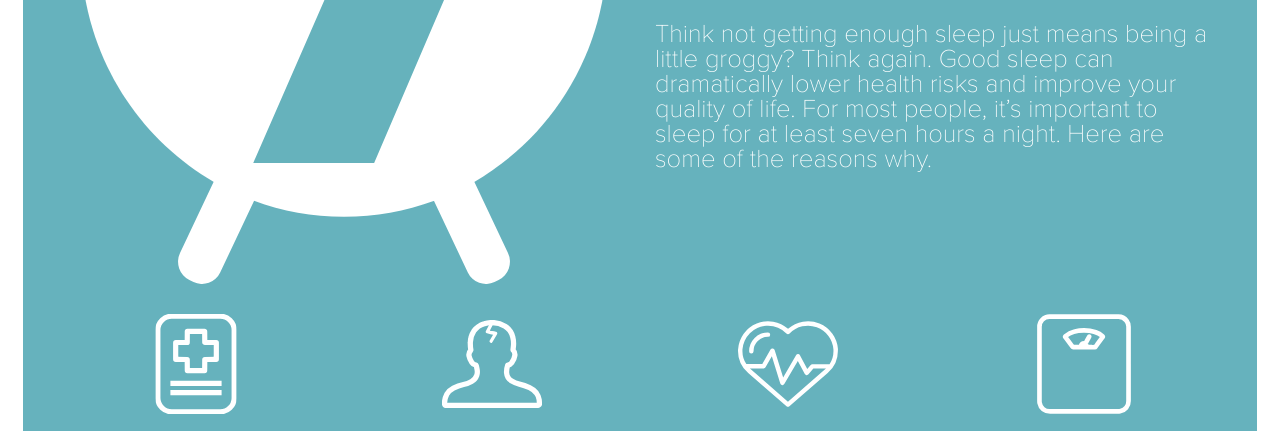
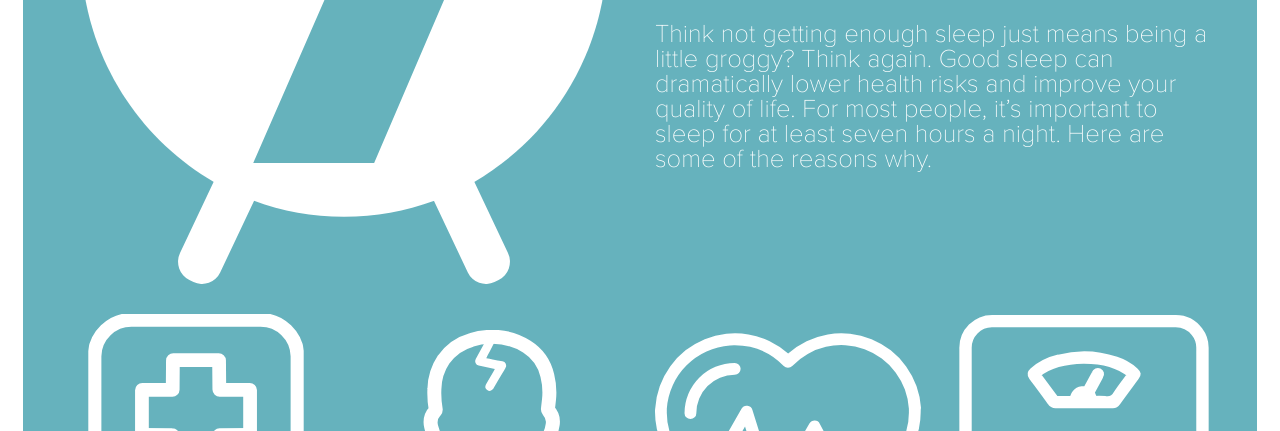
Before and after one commit to logan-baker/blog-templates, a plain HTML site: page template-1/template-1.html in a window 1280 px wide. Shown: the part 478-909 px from the top of the page. Drawn offline with Linux system fonts and the light colour scheme.

Commit message:
explicitly state width: 100% for svg

```diff
--- a/template-1/template-1.css
+++ b/template-1/template-1.css
@@ -2,6 +2,10 @@
     margin: 15px;
     background-color: #66B2BD;
     padding: 25px;
+}
+
+.page-wrapper img {
+    width: 100%;
 }
 
 .vert-centered {
```
